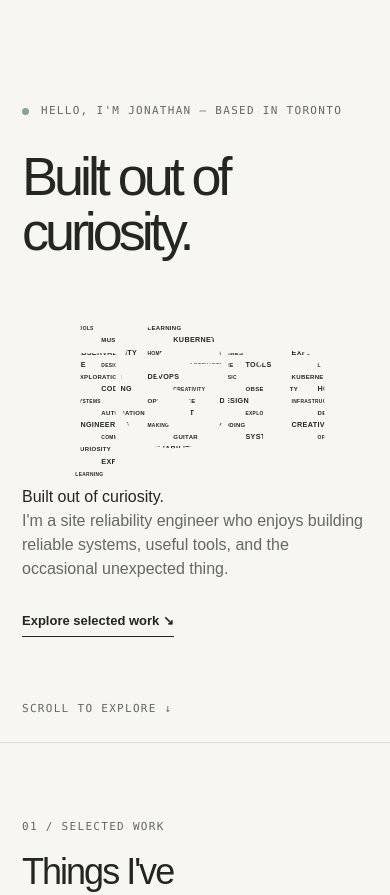
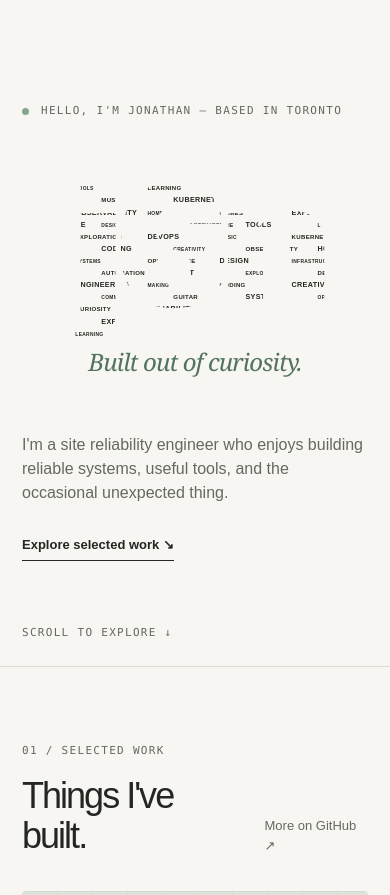
Before and after one commit to j6nca/j6nca, a Next.js app: page / in a window 390 px wide. Shown: the part 1501-2396 px from the top of the page. Built offline with nearby package versions, Linux system fonts and the light colour scheme.

Commit message:
style: responsive personal j6n word cloud hero

```diff
--- a/src/app/components/editorial.css
+++ b/src/app/components/editorial.css
@@ -32,3 +32,9 @@ html[data-editorial-theme="dark"] .editorial-art-terminal{background:#293b30;col
 .editorial-footer{border-top:1px solid var(--rule);padding-top:35px;padding-bottom:45px;display:flex;gap:25px;justify-content:space-between;font-size:12px;color:var(--sub)}.editorial-footer div{display:flex;gap:25px}
 @media(max-width:700px){.editorial-header{gap:15px;flex-wrap:wrap}.editorial-header nav{gap:14px;font-size:12px}.editorial-theme{width:32px;height:32px}.editorial-hero{min-height:70svh;padding-top:70px}.editorial-hero h1{font-size:clamp(54px,12vw,90px)}.editorial-hero-bottom,.editorial-writing-row{align-items:start;flex-direction:column}.editorial-projects{grid-template-columns:1fr}.editorial-project:first-child{grid-column:auto}.editorial-art,.editorial-project:first-child .editorial-art{height:240px}.editorial-about{grid-template-columns:1fr;gap:60px}.editorial-section{padding-top:70px;padding-bottom:80px}.editorial-footer{flex-wrap:wrap}.editorial-scroll-note{bottom:25px}}
 @media(prefers-reduced-motion:reduce){.editorial-site *{transition:none!important;scroll-behavior:auto!important}}
+
+.editorial-wordcloud{width:100%;max-width:1120px;margin:15px auto 30px;text-align:center}
+.editorial-wordcloud svg{display:block;width:100%;height:auto;max-height:58svh}
+.editorial-cloud-tagline{font:italic clamp(24px,3.5vw,46px) Georgia,serif;letter-spacing:-.035em;color:var(--green);margin:-12px 0 20px}
+.editorial-visually-hidden{position:absolute;width:1px;height:1px;padding:0;margin:-1px;overflow:hidden;clip:rect(0,0,0,0);white-space:nowrap;border:0}
+@media(max-width:700px){.editorial-cloud-tagline{margin:0 0 20px}.editorial-wordcloud{margin:35px 0}}
```
